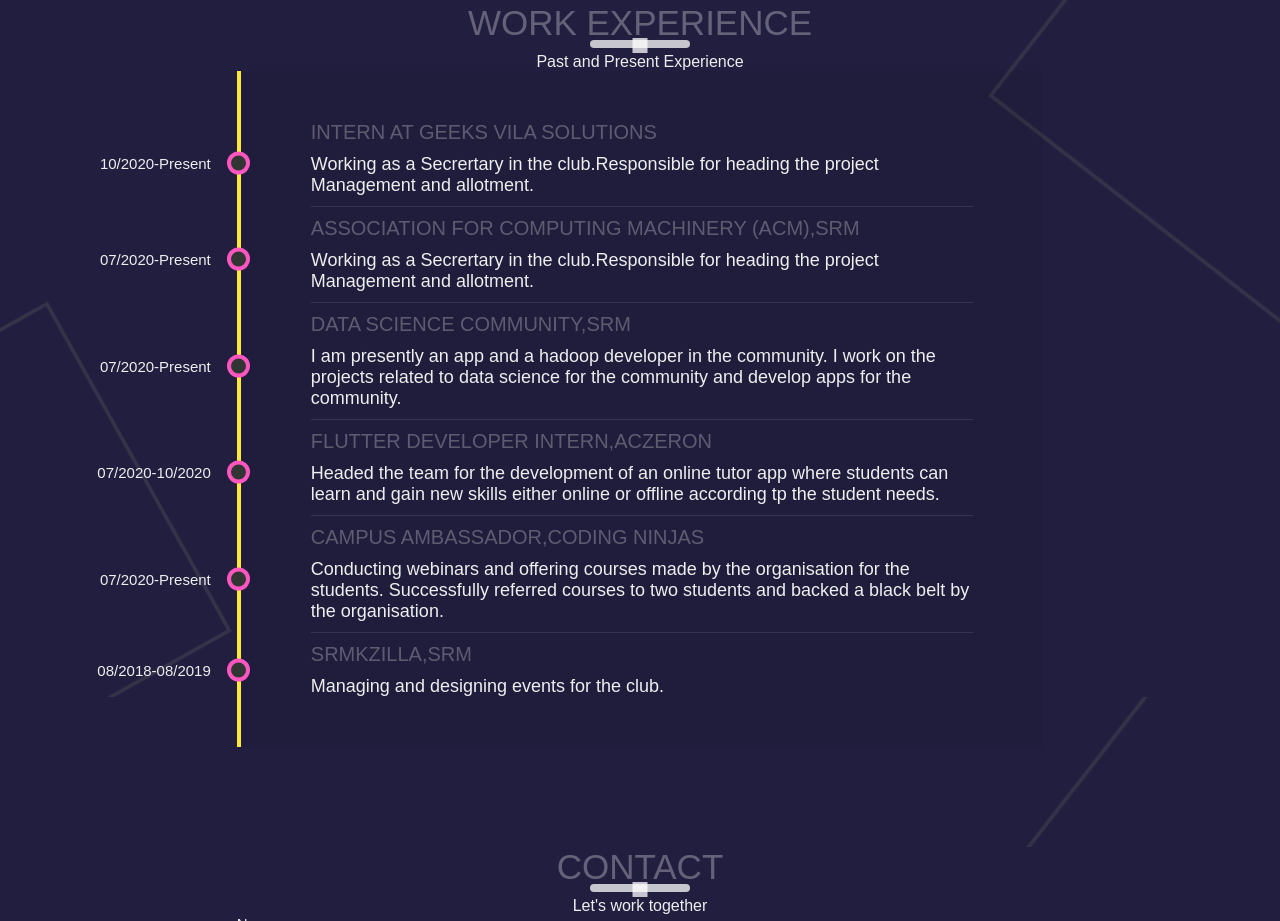
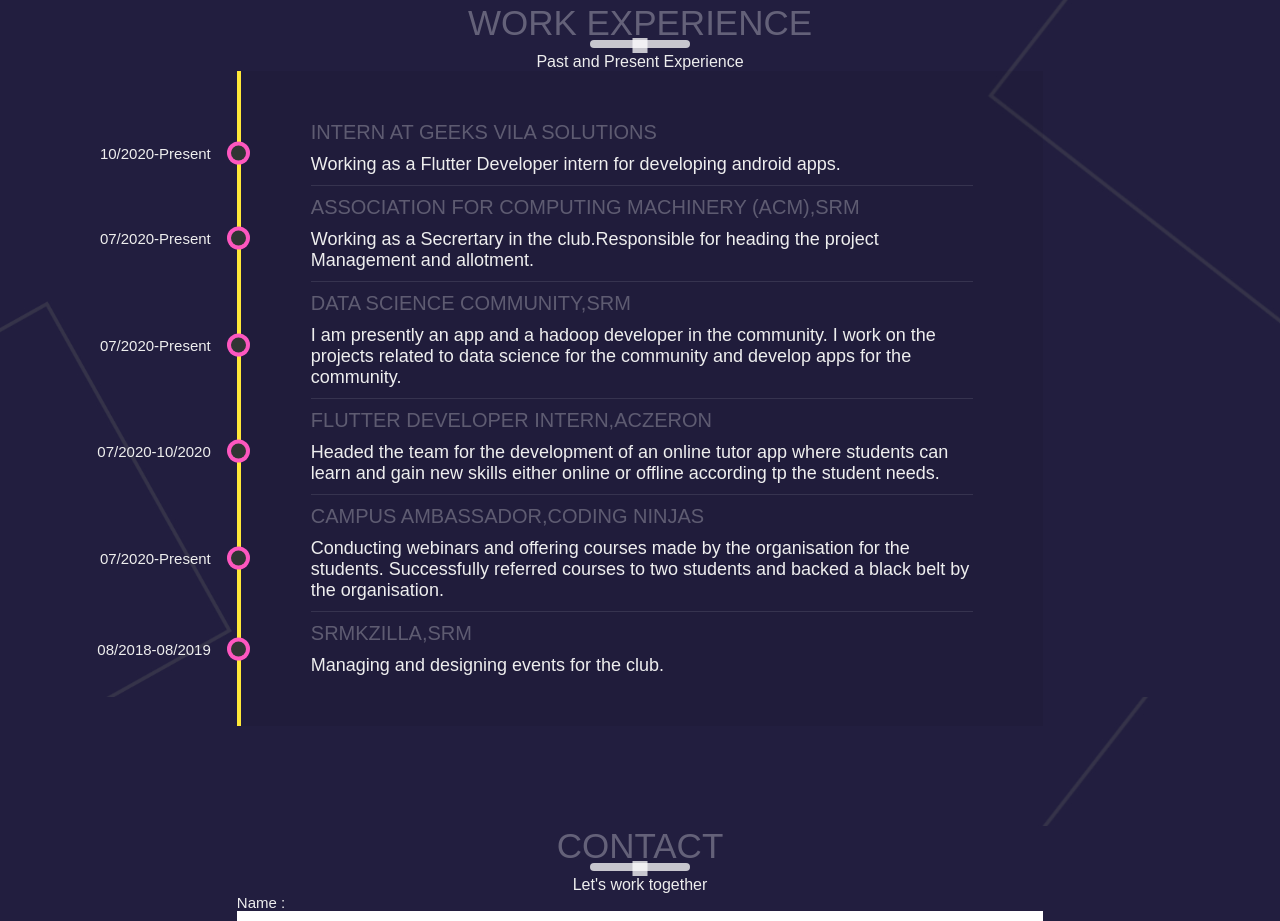
Before and after one commit to oojas/Portfolio, a plain HTML site: page index.html in a window 1280 px wide. Shown: the part 4103-5024 px from the top of the page. Drawn offline with nearby package versions, Linux system fonts and the light colour scheme.

Commit message:
Update index.html

```diff
--- a/index.html
+++ b/index.html
@@ -268,7 +268,7 @@
                     <li class="date " data-date="10/2020-Present ">
                         <h1>Intern at Geeks Vila Solutions</h1>
                         <p>
-                         Working as a Secrertary in the club.Responsible for heading the project Management and allotment.
+                         Working as a Flutter Developer intern for developing android apps.
                         </p>
                     </li>
                      <li class="date " data-date="07/2020-Present ">
```
